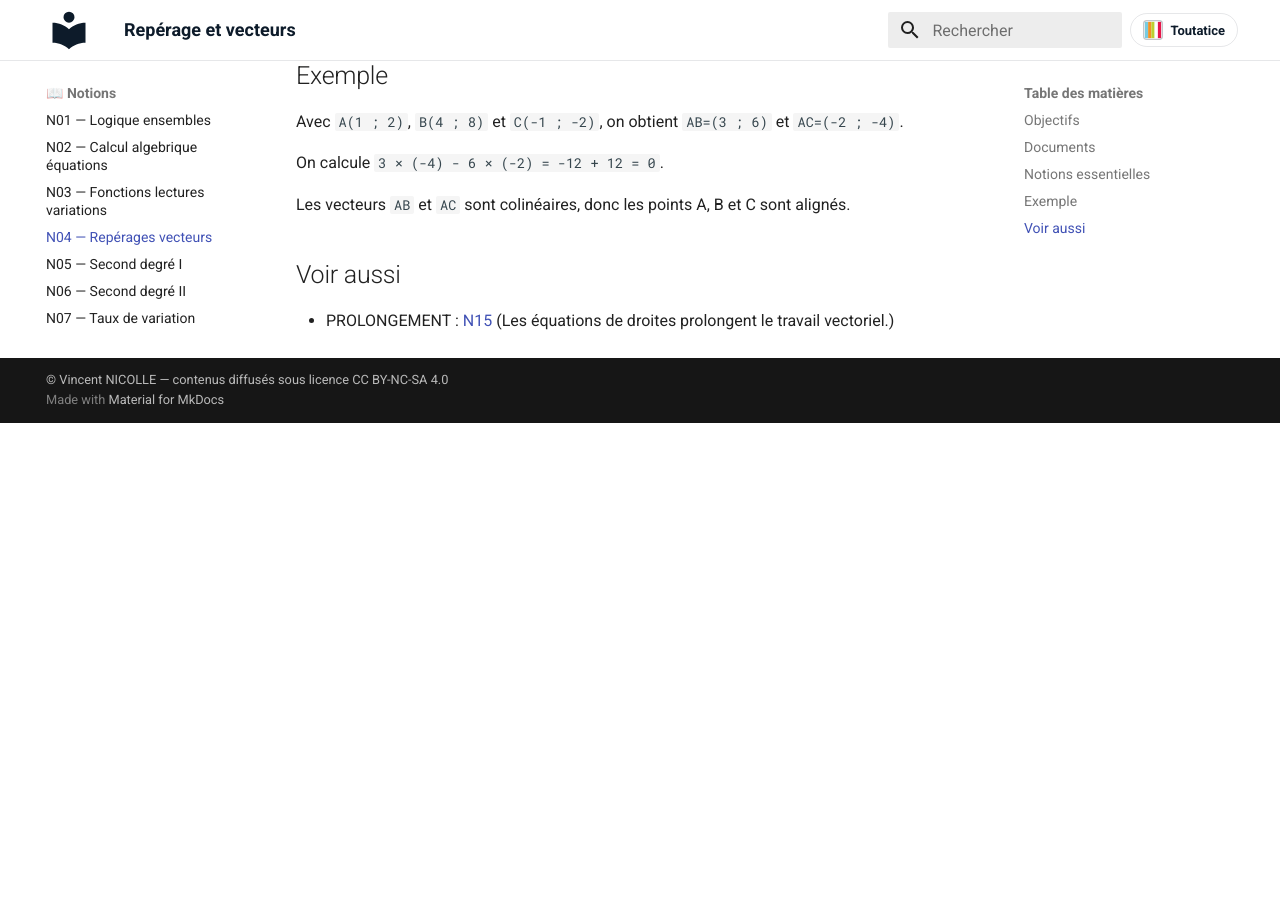
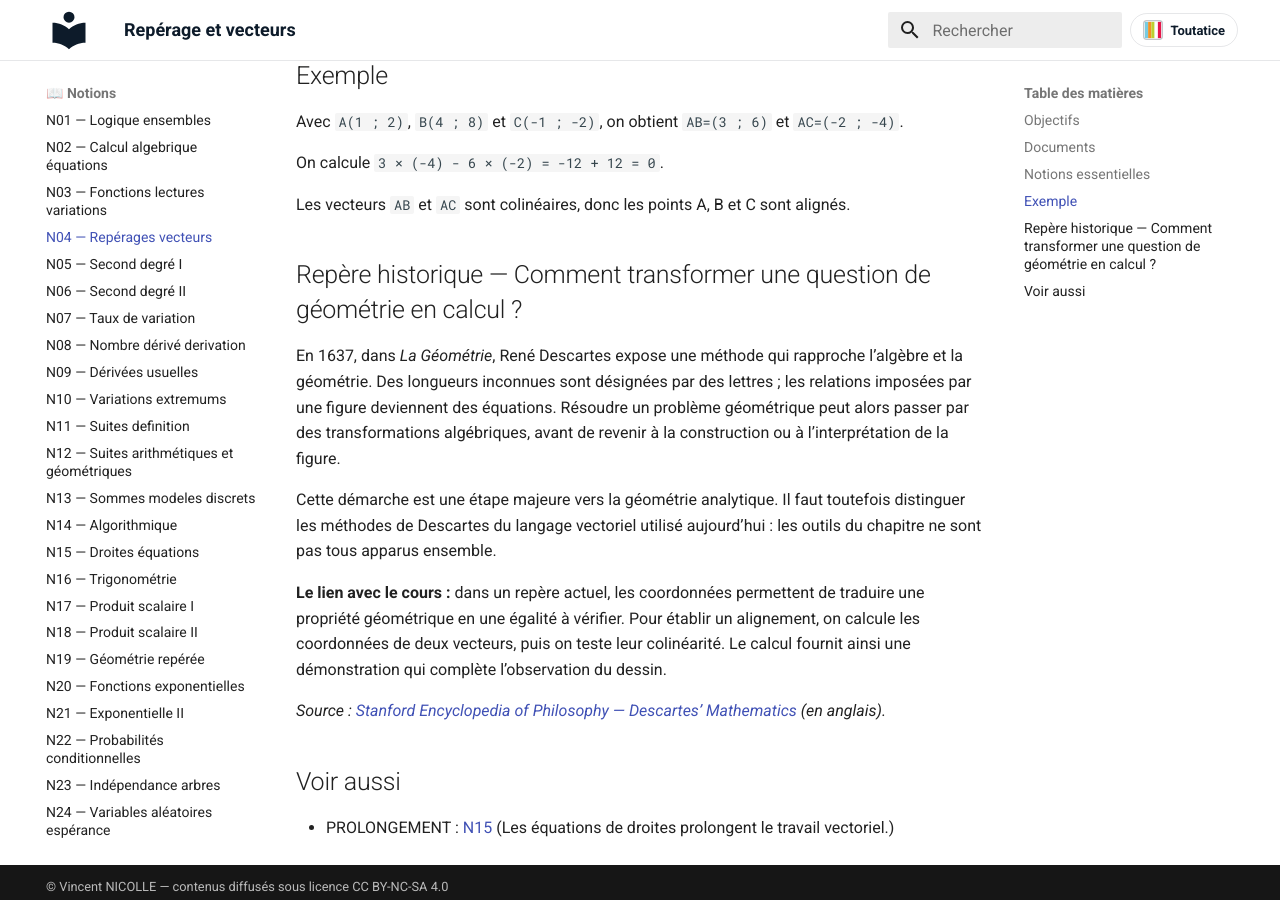
Before and after one commit to vnicolle56610/maths-premiere-specialite, an MkDocs documentation site: the page built from docs/notions/N04-reperages-vecteurs.md, in a window 1280 px wide and 900 px high, scrolled down 1263 px. Built offline with MkDocs 1.6.1 and Material for MkDocs 9.7.7, drawn with Linux system fonts in a browser that asks for light colours; before the commit the page ends 1686 px from its top, so only the background shows below that.

Commit message:
Ajoute des repères historiques aux notions N04 à N06

```diff
--- a/docs/notions/N04-reperages-vecteurs.md
+++ b/docs/notions/N04-reperages-vecteurs.md
@@ -53,6 +53,16 @@
 
 Les vecteurs `AB` et `AC` sont colinéaires, donc les points A, B et C sont alignés.
 
+## Repère historique — Comment transformer une question de géométrie en calcul ?
+
+En 1637, dans *La Géométrie*, René Descartes expose une méthode qui rapproche l’algèbre et la géométrie. Des longueurs inconnues sont désignées par des lettres ; les relations imposées par une figure deviennent des équations. Résoudre un problème géométrique peut alors passer par des transformations algébriques, avant de revenir à la construction ou à l’interprétation de la figure.
+
+Cette démarche est une étape majeure vers la géométrie analytique. Il faut toutefois distinguer les méthodes de Descartes du langage vectoriel utilisé aujourd’hui : les outils du chapitre ne sont pas tous apparus ensemble.
+
+**Le lien avec le cours :** dans un repère actuel, les coordonnées permettent de traduire une propriété géométrique en une égalité à vérifier. Pour établir un alignement, on calcule les coordonnées de deux vecteurs, puis on teste leur colinéarité. Le calcul fournit ainsi une démonstration qui complète l’observation du dessin.
+
+*Source : [Stanford Encyclopedia of Philosophy — Descartes’ Mathematics](https://plato.stanford.edu/entries/descartes-mathematics/) (en anglais).*
+
 ## Voir aussi
 
 - PROLONGEMENT : [N15](N15-droites-equations.md) (Les équations de droites prolongent le travail vectoriel.)
```
Also changed, not shown: docs/notions/N05-second-degre-i.md (+10 -0 lines), docs/notions/N06-second-degre-ii.md (+10 -0 lines).
